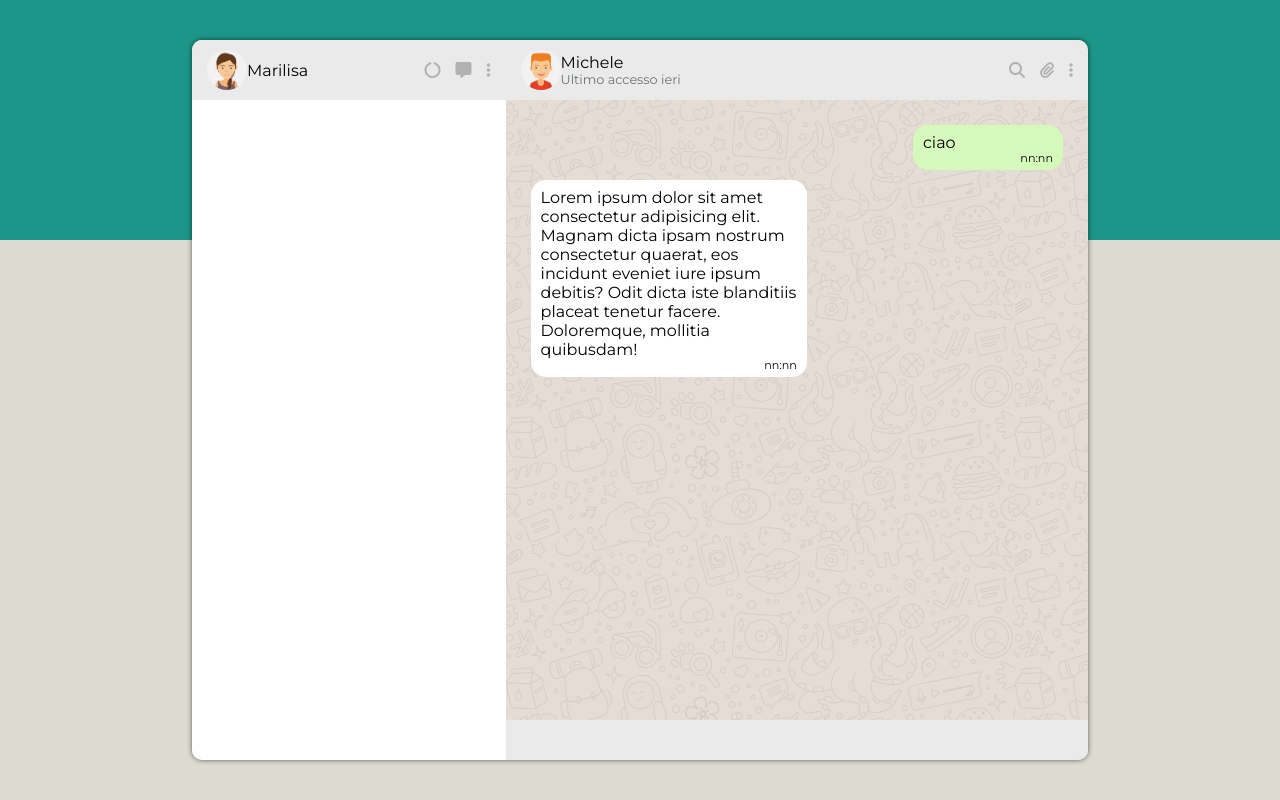
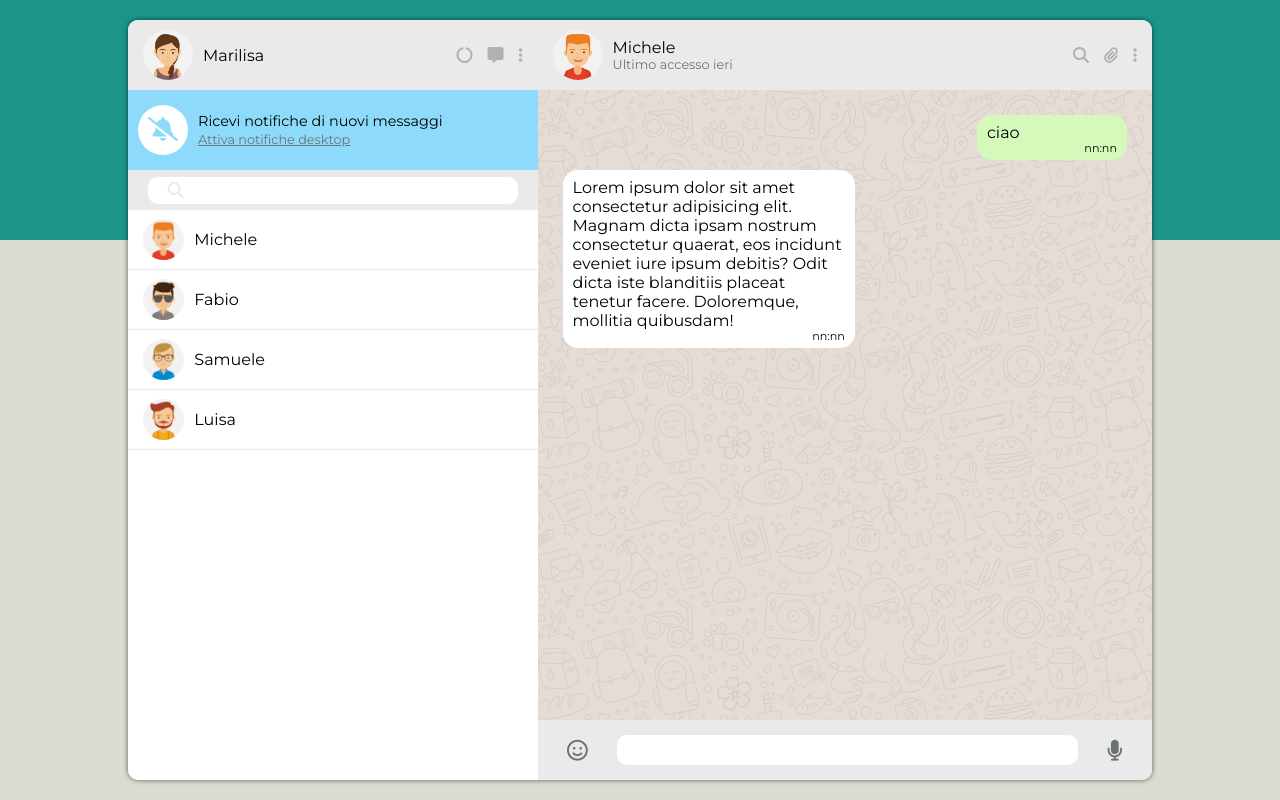
Before and after one commit to MarilisaMoio/vue-boolzapp, a plain HTML site: page index.html in a window 1280 px wide. Drawn offline with nearby package versions, Linux system fonts and the light colour scheme.

Commit message:
feat: add milestone 1

```diff
--- a/css/style.css
+++ b/css/style.css
@@ -20,8 +20,10 @@ ul, ol {
     --your-msg: #D5F9BA;
     --light-btn: #B1B1B1;
     --dark-btn: #6B7376;
-    --upper-bar-h: 60px;
-    --lower-bar-h: 40px;
+    --upper-bar-h: 70px;
+    --lower-bar-h: 60px;
+    --badge-h: 80px;
+    --searchbar-h: 40px;
 }
 
 body{
@@ -40,26 +42,13 @@ body{
 
 /* #region APP */
 main{
-    min-width: 600px;
-    width: 70%;
-    height: 90%;
+    min-width: 700px;
+    width: 80%;
+    height: 95%;
     display: flex;
     border-radius: 10px;
     overflow: hidden;
     box-shadow: 0 0 5px rgba(0, 0, 0, 0.6);
-}
-
-#list{
-    height: 100%;
-    width: 35%;
-    min-width: 250px;
-    background-color: white;
-}
-
-#chat-container{
-    height: 100%;
-    width: 65%;
-    background-image: url(../img/mine.jpg);
 }
 
 .upper-bar{
@@ -74,6 +63,7 @@ main{
         & img{
             height: 100%;
             border-radius: 25px;
+            margin-right: 10px;
         }
         & i{
             color: var(--light-btn);
@@ -90,11 +80,113 @@ main{
     color: var(--dark-btn);
 }
 
-.lower-bar{
-    height: var(--lower-bar-h);
-    background-color: var(--interface-n-hover);
+/*LEFT SIDE*/
+#list-container{
+    height: 100%;
+    width: 40%;
+    min-width: 250px;
+    background-color: white;
 }
 
+/*badge*/
+.badge{
+    background-color: var(--alert);
+    height: var(--badge-h);
+    padding: 10px;
+    display: flex;
+    align-items: center;
+}
+
+.bell-circle{
+    margin-right: 10px;
+    padding: 10px;
+    width: fit-content;
+    aspect-ratio: 1;
+    border-radius: 25px;
+    background-color: white;
+    font-size: 1.5rem;
+    & > i{
+        color: var(--alert);
+    }
+}
+
+.badge-message{
+    font-size: 0.9rem;
+    & a{
+        color: var(--dark-btn);
+        font-size: 0.8rem
+    }
+}
+
+/*search in chats*/
+.search-bar{
+    background-color: var(--interface-n-hover);
+    height: var(--searchbar-h);
+    padding: 3px 10px;
+    display: flex;
+    justify-content: center;
+    align-items: center;
+}
+
+.search-group{
+    display: flex;
+    width: 95%;
+    & :first-child{
+        border-top-left-radius: 10px;
+        border-bottom-left-radius: 10px;
+    }
+    & :last-child{
+        border-top-right-radius: 10px;
+        border-bottom-right-radius: 10px;
+    }
+}
+
+.search-icon{
+    background-color: white;
+    padding: 4px;
+    text-align: center;
+    width: 15%;
+    & > i{
+        color: var(--interface-n-hover);
+        margin: 0 auto;
+    }
+}
+
+#search-name{
+    width: 85%;
+}
+
+/*contact list*/
+.chat-list{
+    background-color: white;
+    height: calc(100% - var(--searchbar-h) - var(--alert) - var(--upper-bar-h));
+    overflow-y: auto;
+}
+
+.contact-info{
+    height: 60px;
+    display: flex;
+    align-items: center;
+    padding: 0 15px;
+    border-bottom: 1px solid var(--interface-n-hover);
+    & img{
+        height: 70%;
+        border-radius: 25px;
+        margin-right: 10px;
+    }
+    &:hover{
+        background-color: var(--interface-n-hover);
+    }
+}
+
+/*RIGHT SIDE*/
+#chat-container{
+    height: 100%;
+    width: 60%;
+    background-image: url(../img/mine.jpg);
+}
+
+/*chat body*/
 .chat{
     height: calc(100% - var(--upper-bar-h) - var(--lower-bar-h));
     overflow-y: auto;
@@ -128,4 +220,24 @@ main{
     bottom: 5px;
     right: 10px;
 }
+
+/*message bar*/
+.lower-bar{
+    height: var(--lower-bar-h);
+    background-color: var(--interface-n-hover);
+    display: flex;
+    align-items: center;
+    justify-content: space-evenly;
+    & #message-input{
+        width: 75%;
+        height: 50%;
+        border-radius: 10px;
+    }
+    & i{
+        color: var(--dark-btn);
+        font-size: 1.3rem
+    }
+}
+
+
 /* #endregion APP */
--- a/index.html
+++ b/index.html
@@ -17,7 +17,7 @@
 </head>
 <body>
     <main id="app">
-        <div id="list">
+        <div id="list-container">
             <div class="upper-bar">
                 <div class="person-info">
                     <img src="img/avatar_io.jpg" alt="la mia foto profilo">
@@ -29,11 +29,34 @@
                     <i class="fas fa-ellipsis-vertical"></i>
                 </div>
             </div>
+            <div class="badge">
+                <div class="bell-circle">
+                    <i class="fas fa-bell-slash"></i>
+                </div>
+                <div class="badge-message">
+                    <div>Ricevi notifiche di nuovi messaggi</div>
+                    <a href="#">Attiva notifiche desktop</a>
+                </div>
+            </div>
+            <div class="search-bar">
+                <div class="search-group">
+                    <div class="search-icon">
+                        <i class="fas fa-magnifying-glass"></i>
+                    </div>
+                    <input type="text" id="search-name">
+                </div>
+            </div>
+            <div class="chat-list">
+                <div class="contact-info" v-for="contact, index in contacts">
+                    <img :src="'img/avatar' + contact.avatar + '.jpg'" :alt="'foto profilo di ' + contact.name">
+                    <div class="name">{{ contact.name }}</div>
+                </div>
+            </div>
         </div>
         <div id="chat-container">
             <div class="upper-bar">
                 <div class="person-info">
-                    <img :src="'img/avatar' + contacts[activeChat].avatar + '.jpg'" alt="la mia foto profilo">
+                    <img :src="'img/avatar' + contacts[activeChat].avatar + '.jpg'" :alt="'foto profilo di ' + contacts[activeChat].name">
                     <div class="name">
                         <div>{{ contacts[activeChat].name }}</div>
                         <div class="last-log">Ultimo accesso ieri</div>
@@ -54,7 +77,9 @@
                 </div>
             </div>
             <div class="lower-bar">
-
+                <i class="far fa-face-smile"></i>
+                <input type="text" id="message-input">
+                <i class="fas fa-microphone"></i>
             </div>
         </div>
     </main>
```
